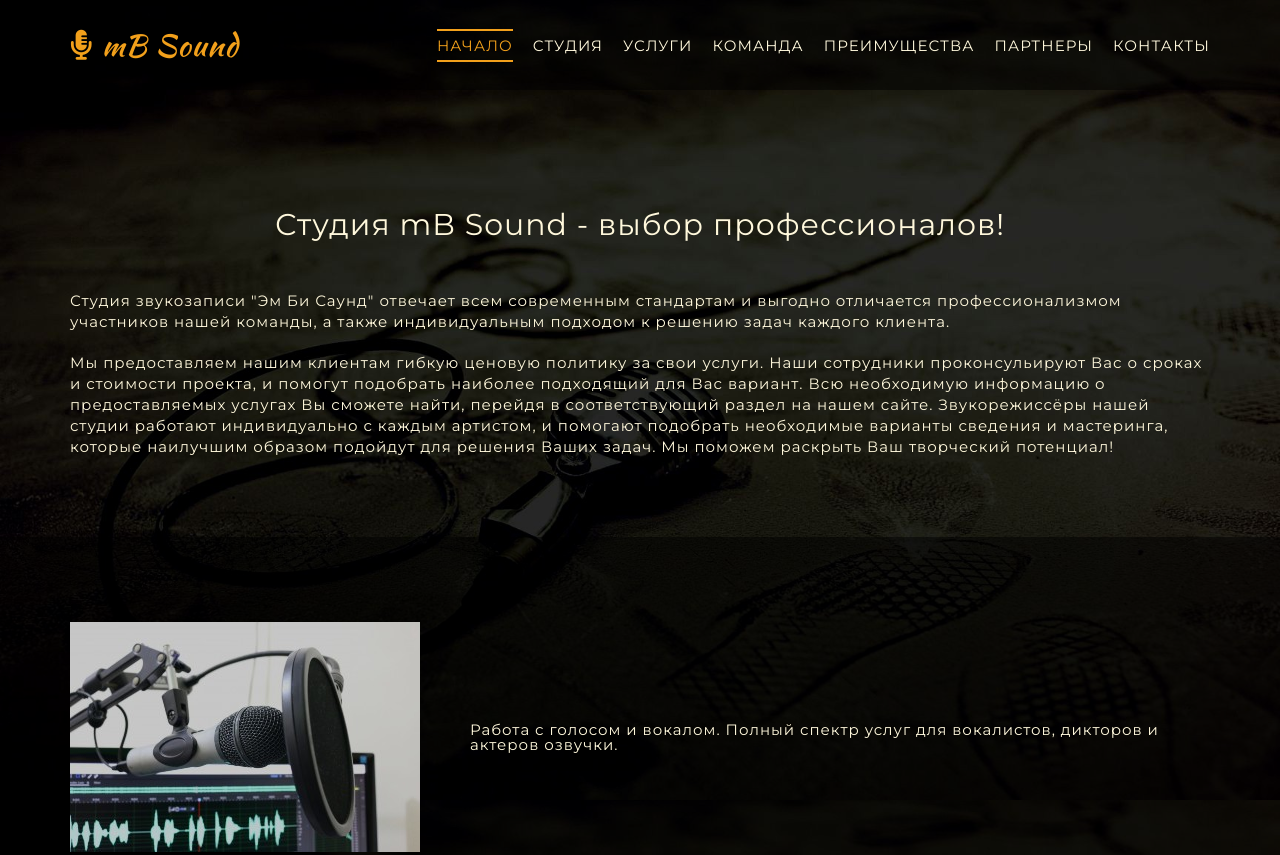
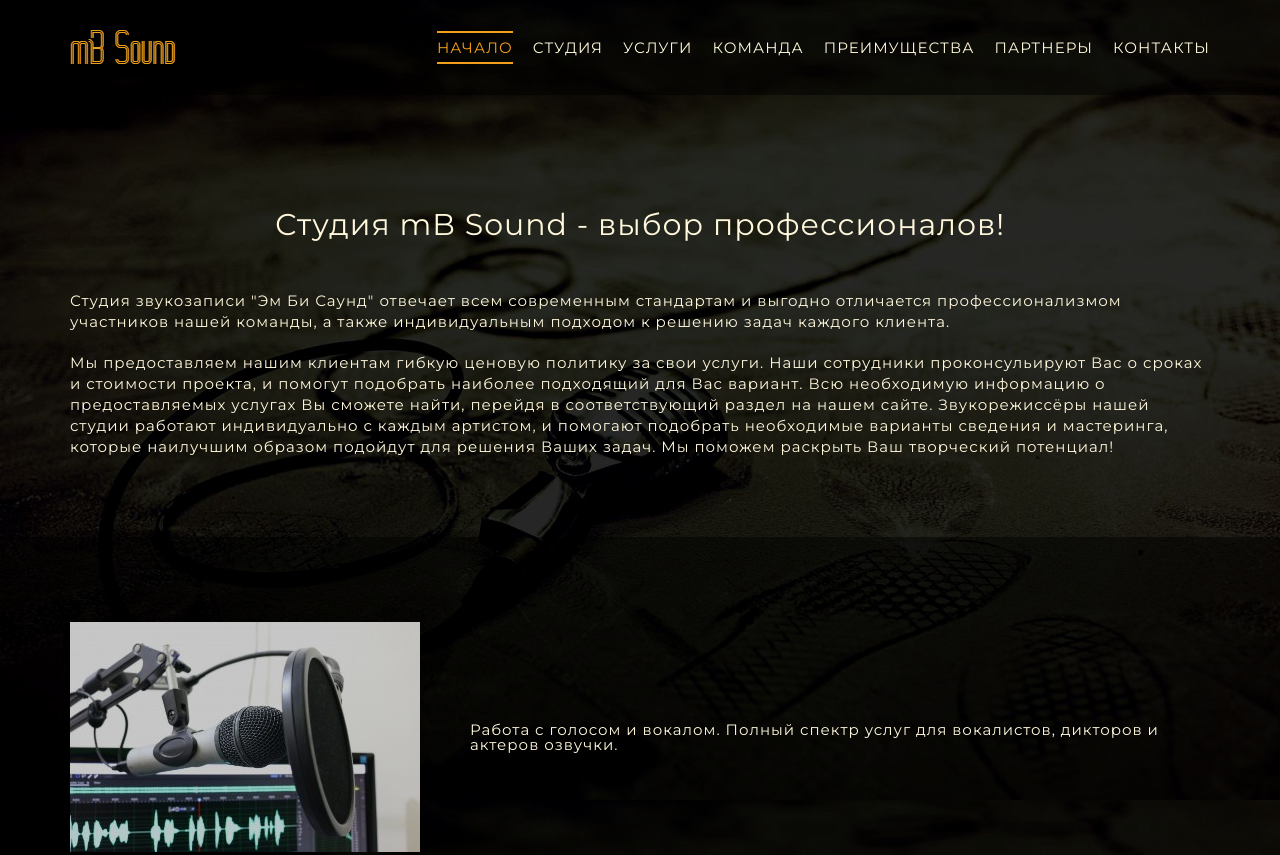
Before and after one commit to mblaze1986/mb_rep, a plain HTML site: page index.html in a window 1280 px wide. Shown: the top 855 px of the page. Drawn offline with nearby package versions, Linux system fonts and the light colour scheme.

Commit message:
Add files via upload

```diff
--- a/css/style.css
+++ b/css/style.css
@@ -123,13 +123,9 @@ body {
     }
 }
 .header__logo {
+    position: relative;
     display: block;
-    font-family: "Kaushan Script", cursive;
-    font-size: 30px;
     cursor: pointer;
-}
-.header__logo a {
-    color: #f2a01b;
 }
 @media (max-width: 990px) {
     .header__menu {
--- a/index.html
+++ b/index.html
@@ -22,7 +22,7 @@
         <header class="header" id="header">
             <div class="container">
                 <div class="header__body">
-                    <div class="header__logo"><a href="#"><i class="fas fa-microphone-alt"></i> mB Sound<img src="img/header_logo.png" alt=""></a></div>
+                    <div class="header__logo"><a href="#"><img src="img/logo.png" alt=""></a></div>
                     <nav class="header__menu" id="menu">
                         <a href="#" class="header__link active" data-scroll="#intro">начало</a>
                         <a href="#" class="header__link" data-scroll="#studio">студия</a>
```
Also changed, not shown: img/logo.png (added).
